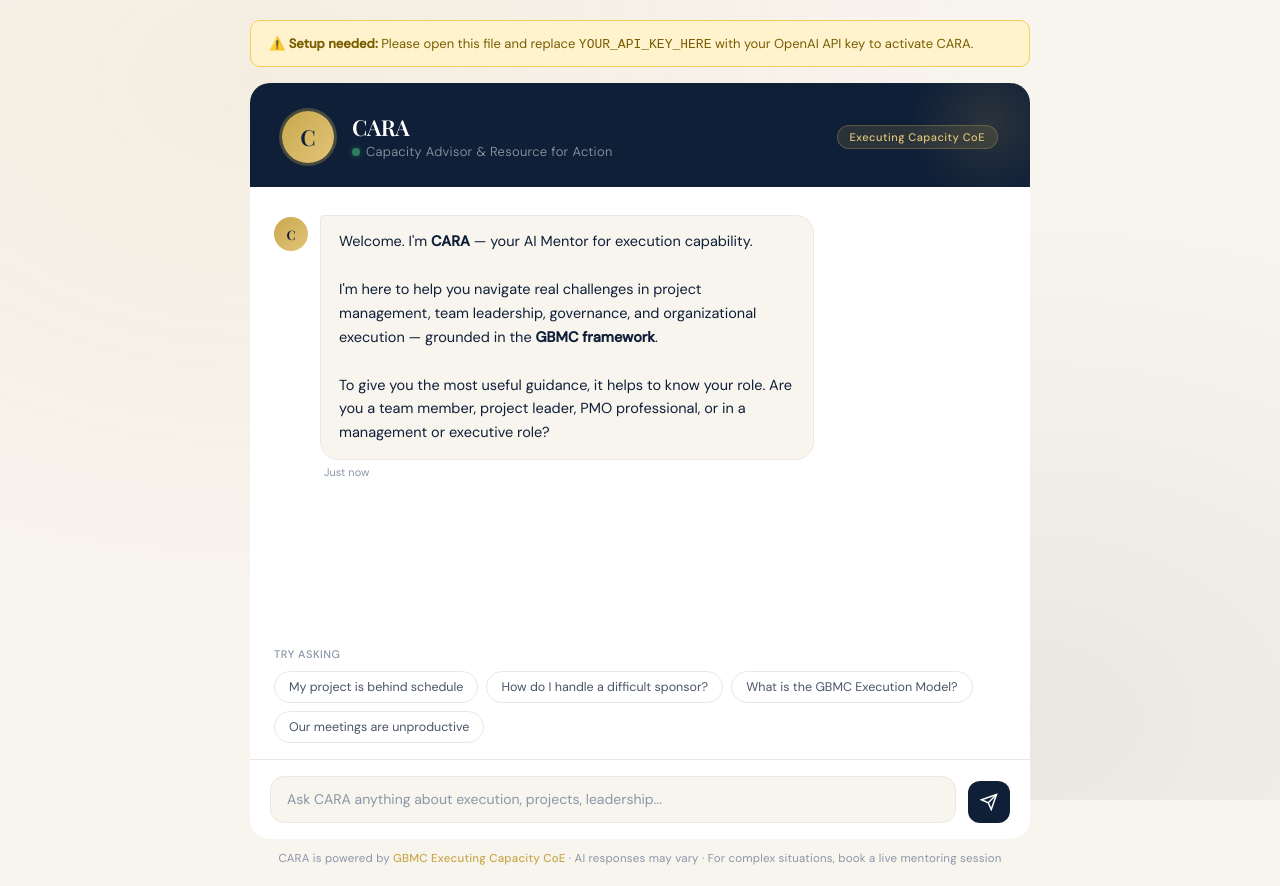
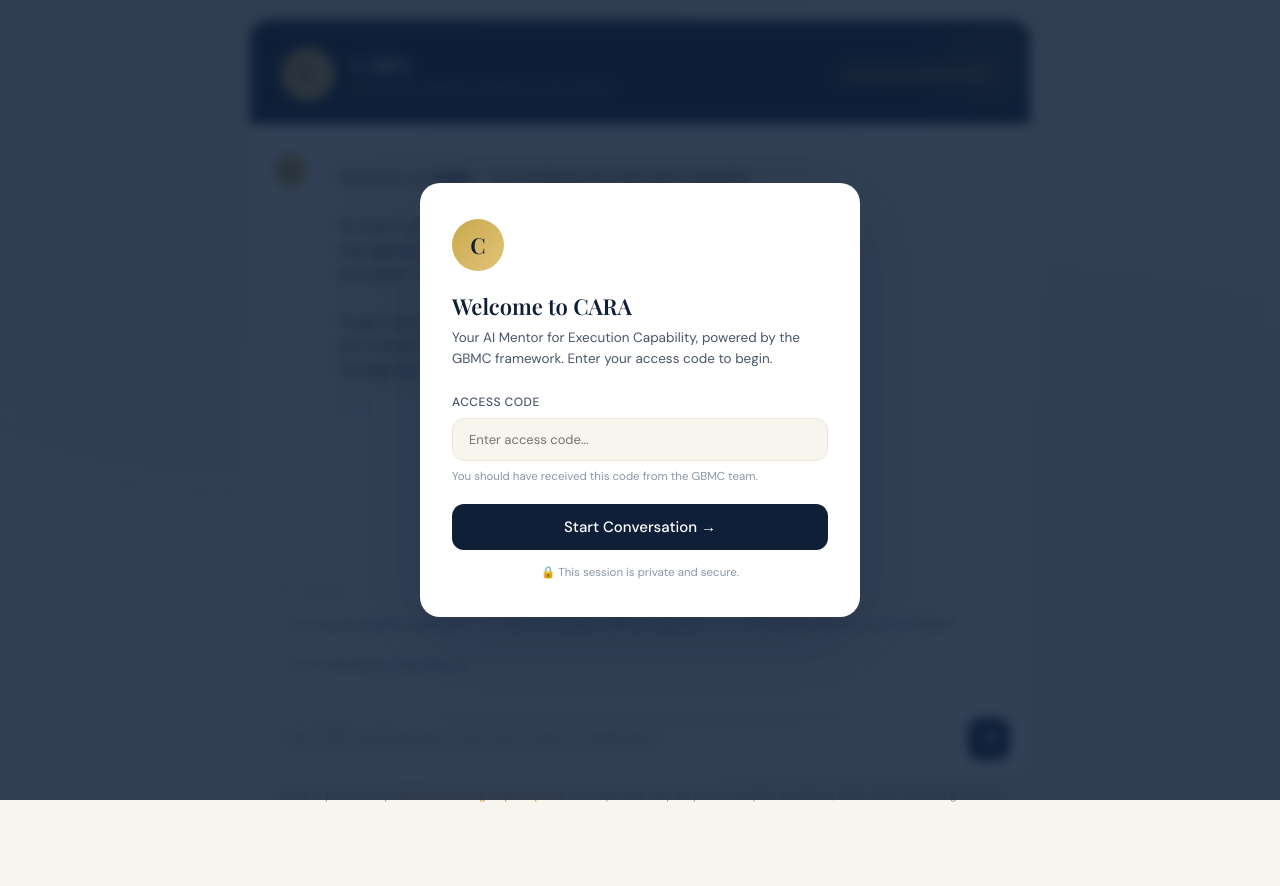
Before and after one commit to Murat-GBMC/cara-mentor, a plain HTML site: page CARA_chat_page.html in a window 1280 px wide. After the commit the page ends 823 px from the top, so only its background shows below. Drawn offline with nearby package versions, Linux system fonts and the light colour scheme.

Commit message:
Update CARA_chat_page.html

```diff
--- a/CARA_chat_page.html
+++ b/CARA_chat_page.html
@@ -379,15 +379,119 @@
     font-weight: 500;
   }
 
+  /* API Key Gate Screen */
+  .key-gate {
+    position: fixed;
+    inset: 0;
+    background: rgba(15,31,56,0.85);
+    backdrop-filter: blur(6px);
+    display: flex;
+    align-items: center;
+    justify-content: center;
+    z-index: 1000;
+    padding: 24px;
+    animation: fadeUp 0.4s ease both;
+  }
+
+  .key-gate-box {
+    background: #ffffff;
+    border-radius: 20px;
+    padding: 36px 32px;
+    max-width: 440px;
+    width: 100%;
+    box-shadow: 0 24px 80px rgba(15,31,56,0.3);
+  }
+
+  .key-gate-logo {
+    width: 52px; height: 52px;
+    border-radius: 50%;
+    background: linear-gradient(135deg, var(--gold) 0%, var(--gold-light) 100%);
+    display: flex; align-items: center; justify-content: center;
+    font-family: 'Playfair Display', serif;
+    font-size: 22px; font-weight: 600;
+    color: var(--navy);
+    margin-bottom: 20px;
+  }
+
+  .key-gate-box h2 {
+    font-family: 'Playfair Display', serif;
+    font-size: 22px;
+    color: var(--navy);
+    margin-bottom: 6px;
+  }
+
+  .key-gate-box p {
+    font-size: 13.5px;
+    color: var(--text-mid);
+    line-height: 1.6;
+    margin-bottom: 24px;
+  }
+
+  .key-gate-box label {
+    font-size: 12px;
+    font-weight: 500;
+    color: var(--text-mid);
+    text-transform: uppercase;
+    letter-spacing: 0.5px;
+    display: block;
+    margin-bottom: 8px;
+  }
+
+  .key-input {
+    width: 100%;
+    padding: 12px 16px;
+    border: 1.5px solid var(--cream-dark);
+    border-radius: 12px;
+    font-family: 'DM Sans', sans-serif;
+    font-size: 13px;
+    color: var(--text-dark);
+    background: var(--cream);
+    outline: none;
+    transition: border-color 0.2s;
+    margin-bottom: 8px;
+  }
+
+  .key-input:focus { border-color: var(--gold); box-shadow: 0 0 0 3px rgba(201,168,76,0.1); }
+
+  .key-hint {
+    font-size: 11.5px;
+    color: var(--text-light);
+    margin-bottom: 20px;
+  }
+
+  .key-error {
+    font-size: 12px;
+    color: #dc2626;
+    margin-bottom: 12px;
+    display: none;
+  }
+
+  .key-submit {
+    width: 100%;
+    padding: 13px;
+    background: var(--navy);
+    color: white;
+    border: none;
+    border-radius: 12px;
+    font-family: 'DM Sans', sans-serif;
+    font-size: 15px;
+    font-weight: 500;
+    cursor: pointer;
+    transition: background 0.2s;
+  }
+
+  .key-submit:hover { background: var(--navy-light); }
+
+  .key-note {
+    font-size: 11.5px;
+    color: var(--text-light);
+    text-align: center;
+    margin-top: 14px;
+    line-height: 1.5;
+  }
+
   /* Config warning */
   .config-warning {
-    background: #fef3cd;
-    border: 1px solid #f6cc5a;
-    border-radius: 10px;
-    padding: 14px 18px;
-    margin-bottom: 16px;
-    font-size: 13px;
-    color: #7a5c00;
     display: none;
   }
 
@@ -409,6 +513,21 @@
 </style>
 </head>
 <body>
+
+<!-- Passcode Gate -->
+<div class="key-gate" id="keyGate">
+  <div class="key-gate-box">
+    <div class="key-gate-logo">C</div>
+    <h2>Welcome to CARA</h2>
+    <p>Your AI Mentor for Execution Capability, powered by the GBMC framework. Enter your access code to begin.</p>
+    <label for="keyInput">Access Code</label>
+    <input type="password" class="key-input" id="keyInput" placeholder="Enter access code..." autocomplete="off" />
+    <div class="key-hint">You should have received this code from the GBMC team.</div>
+    <div class="key-error" id="keyError">Incorrect access code. Please check and try again.</div>
+    <button class="key-submit" onclick="submitKey()">Start Conversation →</button>
+    <div class="key-note">🔒 This session is private and secure.</div>
+  </div>
+</div>
 
 <div class="wrapper">
 
@@ -474,23 +593,33 @@
 </div>
 
 <script>
-  // ============================================================
-  // CONFIGURATION — paste your API key below (between the quotes)
-  // ============================================================
-  const OPENAI_API_KEY = "YOUR_API_KEY_HERE";
-  const ASSISTANT_ID   = "asst_Ft2LdqOrJbvU2FMJcZgWeg8V";
-  // ============================================================
-
+  const ASSISTANT_ID = "asst_Ft2LdqOrJbvU2FMJcZgWeg8V";
+  let OPENAI_API_KEY = "";
   let threadId = null;
   let isWaiting = false;
-  const conversationHistory = [];
 
-  // Show warning if key not configured
-  window.addEventListener('DOMContentLoaded', () => {
-    if (OPENAI_API_KEY === "YOUR_API_KEY_HERE") {
-      document.getElementById('configWarning').style.display = 'block';
+  // Passcode map — replace YOUR_API_KEY_HERE with your real OpenAI API key
+  const PASSCODES = {
+    "GBMC2026": "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"
+  };
+
+  document.addEventListener('DOMContentLoaded', () => {
+    document.getElementById('keyInput').addEventListener('keydown', function(e) {
+      if (e.key === 'Enter') submitKey();
+    });
+  });
+
+  function submitKey() {
+    const val = document.getElementById('keyInput').value.trim().toUpperCase();
+    const errEl = document.getElementById('keyError');
+    if (PASSCODES[val]) {
+      errEl.style.display = 'none';
+      OPENAI_API_KEY = PASSCODES[val];
+      document.getElementById('keyGate').style.display = 'none';
+    } else {
+      errEl.style.display = 'block';
     }
-  });
+  }
 
   function autoResize(el) {
     el.style.height = 'auto';
@@ -517,7 +646,6 @@
 
   function appendMessage(role, text) {
     const chatArea = document.getElementById('chatArea');
-
     const msgDiv = document.createElement('div');
     msgDiv.className = `msg ${role}`;
 
@@ -566,7 +694,6 @@
   }
 
   function formatText(text) {
-    // Convert markdown-like formatting to HTML
     return text
       .replace(/\*\*(.*?)\*\*/g, '<strong>$1</strong>')
       .replace(/\*(.*?)\*/g, '<em>$1</em>')
@@ -597,10 +724,6 @@
     const input = document.getElementById('userInput');
     const text = input.value.trim();
     if (!text) return;
-    if (OPENAI_API_KEY === "YOUR_API_KEY_HERE") {
-      alert("Please configure your API key first.");
-      return;
-    }
 
     input.value = '';
     input.style.height = 'auto';
@@ -612,12 +735,10 @@
     showTyping();
 
     try {
-      // Create thread on first message
       if (!threadId) {
         threadId = await createThread();
       }
 
-      // Add message to thread
       await fetch(`https://api.openai.com/v1/threads/${threadId}/messages`, {
         method: 'POST',
         headers: {
@@ -628,7 +749,6 @@
         body: JSON.stringify({ role: 'user', content: text })
       });
 
-      // Run the assistant
       const runRes = await fetch(`https://api.openai.com/v1/threads/${threadId}/runs`, {
         method: 'POST',
         headers: {
@@ -640,7 +760,6 @@
       });
       const run = await runRes.json();
 
-      // Poll for completion
       let status = run.status;
       let runId = run.id;
       while (status === 'queued' || status === 'in_progress') {
@@ -656,7 +775,6 @@
       }
 
       if (status === 'completed') {
-        // Get latest message
         const msgsRes = await fetch(`https://api.openai.com/v1/threads/${threadId}/messages?limit=1`, {
           headers: {
             'Authorization': `Bearer ${OPENAI_API_KEY}`,
@@ -669,12 +787,12 @@
         appendMessage('cara', reply);
       } else {
         hideTyping();
-        appendMessage('cara', "I'm sorry, something went wrong on my end. Please try again in a moment.");
+        appendMessage('cara', "I'm sorry, something went wrong. Please try again in a moment.");
       }
 
     } catch (err) {
       hideTyping();
-      appendMessage('cara', "I'm having trouble connecting right now. Please check your connection and try again.");
+      appendMessage('cara', "I'm having trouble connecting. Please check your API key and try refreshing the page.");
       console.error(err);
     }
 
```
